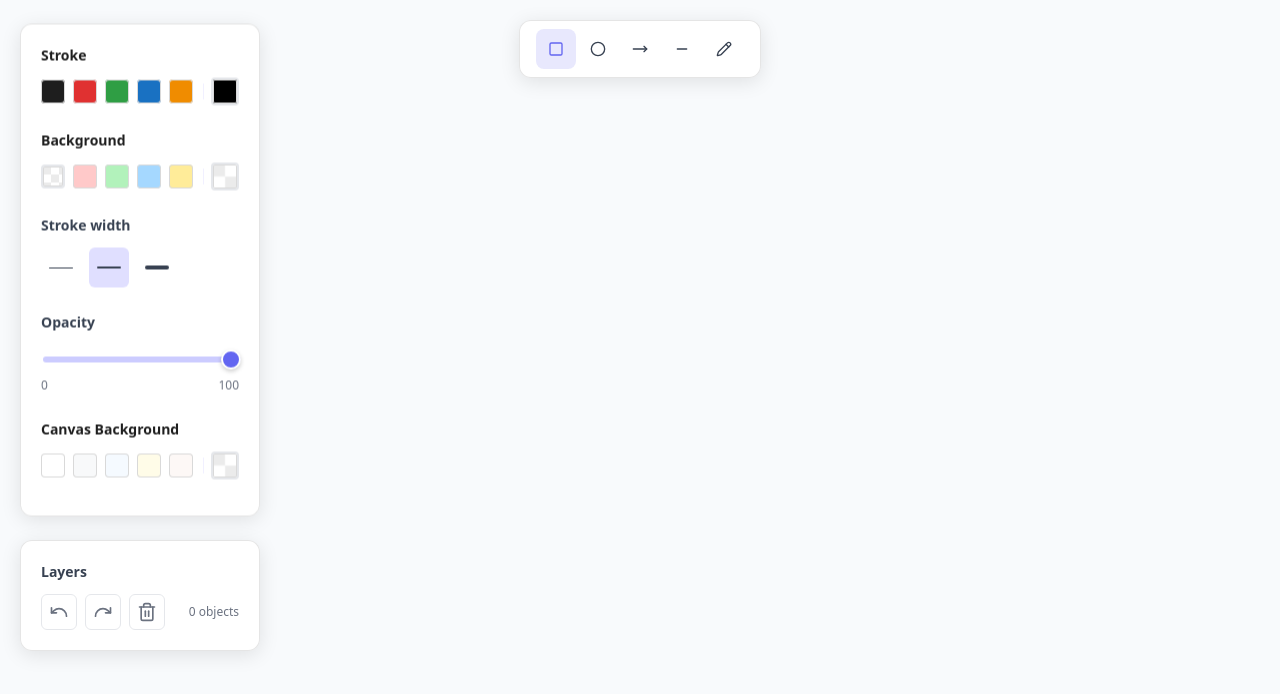
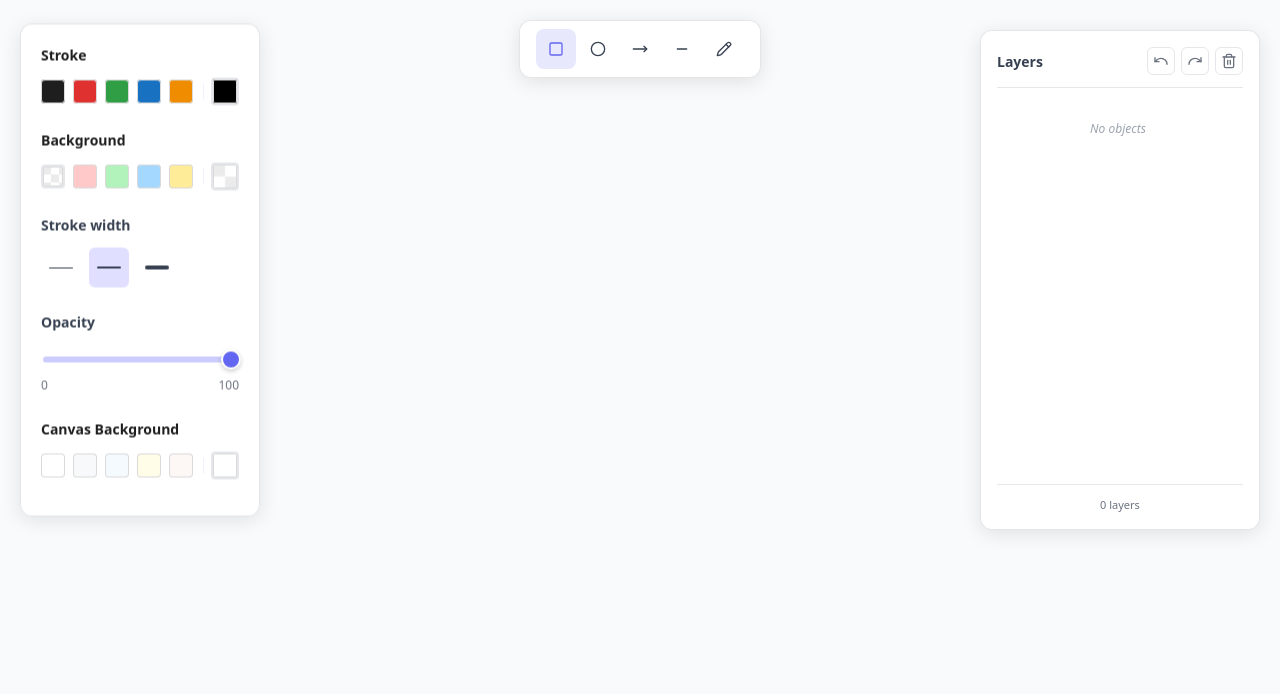
Before and after one commit to duytuann/Paint-lite, a React (Vite) app: page / in a window 1280 px wide. Shown: the top 694 px of the page. Built offline with nearby package versions, Linux system fonts and the light colour scheme.

Commit message:
feat(layers): redesign Layers component and display layer list

```diff
--- a/src/components/layers/Layers.css
+++ b/src/components/layers/Layers.css
@@ -1,41 +1,52 @@
 .layers {
   position: fixed;
-  left: 20px;
-  top: 540px;
-  width: 240px;
+  right: 20px;
+  top: 30px;
+  width: 280px;
+  height: 500px;
   background: rgba(255, 255, 255, 0.95);
   border: 1px solid rgba(0, 0, 0, 0.1);
   border-radius: 12px;
   box-shadow: 0 4px 20px rgba(0, 0, 0, 0.1);
   z-index: 999;
+  display: flex;
+  flex-direction: column;
 }
 
 .layers-content {
-  padding: 20px;
+  padding: 16px;
+  display: flex;
+  flex-direction: column;
+  height: 100%;
 }
 
-.layers-section {
-  margin-bottom: 0;
+/* Header */
+.layers-header {
+  display: flex;
+  align-items: center;
+  justify-content: space-between;
+  margin-bottom: 12px;
+  padding-bottom: 12px;
+  border-bottom: 1px solid #e5e7eb;
 }
 
 .layers-title {
   font-size: 14px;
   font-weight: 600;
   color: #374151;
-  margin: 0 0 12px 0;
+  margin: 0;
 }
 
 /* Layer Controls */
 .layer-controls {
   display: flex;
   align-items: center;
-  gap: 8px;
-  flex-wrap: wrap;
+  gap: 6px;
 }
 
 .layer-button {
-  width: 36px;
-  height: 36px;
+  width: 28px;
+  height: 28px;
   border: 1px solid #e5e7eb;
   background: white;
   border-radius: 6px;
@@ -58,8 +69,90 @@
   transform: scale(0.95);
 }
 
+/* Layers List */
+.layers-list {
+  flex: 1;
+  overflow-y: auto;
+  margin-bottom: 12px;
+  padding-right: 4px;
+}
+
+.layers-list::-webkit-scrollbar {
+  width: 6px;
+}
+
+.layers-list::-webkit-scrollbar-thumb {
+  background: gray;
+  border-radius: 3px;
+}
+
+.layers-list::-webkit-scrollbar-thumb:hover {
+  background: gray;
+}
+
+.no-objects {
+  text-align: center;
+  color: #9ca3af;
+  font-size: 12px;
+  padding: 20px;
+  font-style: italic;
+}
+
+/* Layer Item */
+.layer-item {
+  display: flex;
+  align-items: center;
+  padding: 8px 12px;
+  margin-bottom: 4px;
+  background: white;
+  border: 1px solid #e5e7eb;
+  border-radius: 8px;
+  cursor: pointer;
+  transition: all 0.2s ease;
+  gap: 8px;
+}
+
+.layer-item:hover {
+  background: #f8fafc;
+  border-color: #d1d5db;
+  box-shadow: 0 1px 3px rgba(0, 0, 0, 0.1);
+}
+
+.layer-icon {
+  display: flex;
+  align-items: center;
+  justify-content: center;
+  width: 24px;
+  height: 24px;
+  background: #f1f5f9;
+  border-radius: 4px;
+  color: #64748b;
+  flex-shrink: 0;
+}
+
+.layer-info {
+  flex: 1;
+  min-width: 0;
+}
+
+.layer-name {
+  font-size: 12px;
+  font-weight: 500;
+  color: #374151;
+  display: block;
+  white-space: nowrap;
+  overflow: hidden;
+  text-overflow: ellipsis;
+}
+/* Footer */
+.layers-footer {
+  padding-top: 12px;
+  border-top: 1px solid #e5e7eb;
+}
+
 .object-count {
-  font-size: 12px;
+  font-size: 11px;
   color: #6b7280;
-  margin-left: auto;
+  text-align: center;
+  display: block;
 }
--- a/src/components/layers/Layers.tsx
+++ b/src/components/layers/Layers.tsx
@@ -1,34 +1,64 @@
 import {observer} from "mobx-react-lite";
 import {useCanvasStore} from "@/store";
-import {Undo, Redo, Trash2} from "lucide-react";
+import {Undo, Redo, Trash2, Square} from "lucide-react";
+import {TOOLS} from "@/constants/tools";
 import "./Layers.css";
 
 const Layers = observer(() => {
   const canvasStore = useCanvasStore();
 
+  const getToolIcon = (toolType: string) => {
+    const tool = TOOLS[toolType as keyof typeof TOOLS];
+    return tool ? tool.icon : Square;
+  };
+
   return (
     <div className="layers">
       <div className="layers-content">
-        <div className="layers-section">
+        {/* Header with controls */}
+        <div className="layers-header">
           <h3 className="layers-title">Layers</h3>
           <div className="layer-controls">
             <button className="layer-button" title="Undo">
-              <Undo size={20} />
+              <Undo size={16} />
             </button>
             <button className="layer-button" title="Redo">
-              <Redo size={20} />
+              <Redo size={16} />
             </button>
             <button
               className="layer-button"
               onClick={canvasStore.clearCanvas}
               title="Clear canvas"
             >
-              <Trash2 size={20} />
+              <Trash2 size={16} />
             </button>
-            <span className="object-count">
-              {canvasStore.objectCount} objects
-            </span>
           </div>
+        </div>
+
+        {/* Objects list */}
+        <div className="layers-list">
+          {canvasStore.objects.length === 0 ? (
+            <div className="no-objects">No objects</div>
+          ) : (
+            canvasStore.objects.map((object, index) => {
+              const IconComponent = getToolIcon(object.type);
+              return (
+                <div key={object.id} className="layer-item">
+                  <div className="layer-icon">
+                    <IconComponent size={14} />
+                  </div>
+                  <div className="layer-info">
+                    <span className="layer-name">Layer {index + 1}</span>
+                  </div>
+                </div>
+              );
+            })
+          )}
+        </div>
+
+        {/* Footer with object count */}
+        <div className="layers-footer">
+          <span className="object-count">{canvasStore.objectCount} layers</span>
         </div>
       </div>
     </div>
--- a/src/constants/colors.ts
+++ b/src/constants/colors.ts
@@ -7,7 +7,7 @@ export enum StrokeWidth {
 // Default tool settings
 export const DEFAULT_STROKE_COLOR = "#000000";
 export const DEFAULT_BACKGROUND_COLOR = "transparent";
-export const DEFAULT_CANVAS_BACKGROUND_COLOR = "transparent";
+export const DEFAULT_CANVAS_BACKGROUND_COLOR = "#ffffff";
 export const DEFAULT_STROKE_WIDTH = StrokeWidth.MEDIUM;
 export const DEFAULT_OPACITY = 100;
 
--- a/src/store/CanvasStore.ts
+++ b/src/store/CanvasStore.ts
@@ -58,11 +58,6 @@ export class CanvasStore {
     this.saveToStorage();
   };
 
-  removeObject = (id: string) => {
-    this.objects = this.objects.filter((obj) => obj.id !== id);
-    this.saveToStorage();
-  };
-
   clearCanvas = () => {
     this.objects = [];
     this.saveToStorage();
```
